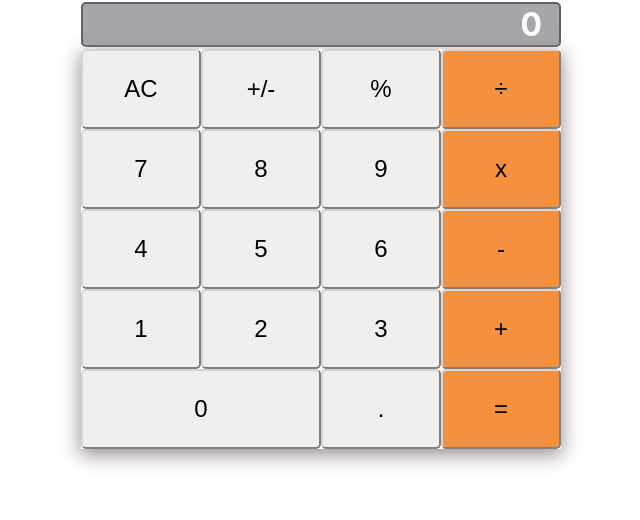
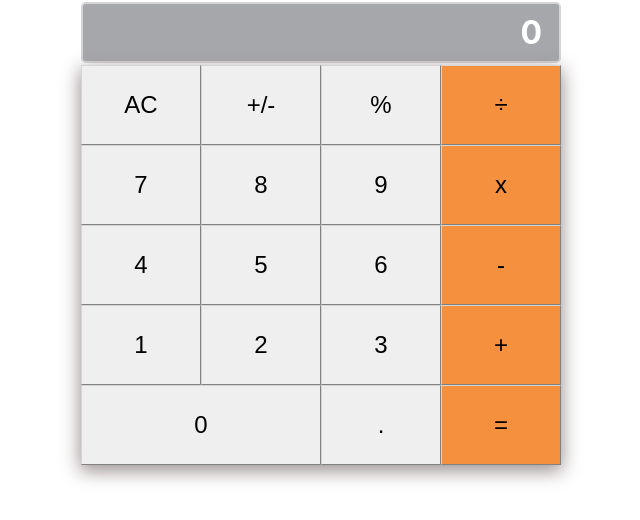
Before and after one commit to Sparktan24/Math-Magicians-, a React (Create React App) app: page / in a window 1280 px wide. Shown: the top 520 px of the page, without its empty margins (319-959 px from the left). Built offline with nearby package versions, Linux system fonts and the light colour scheme.

Commit message:
Update style

```diff
--- a/src/index.css
+++ b/src/index.css
@@ -30,8 +30,8 @@ body {
   display: flex;
   font-size: 2rem;
   justify-content: flex-end;
-  padding-right: 1rem;
-  border: 2px solid #626262;
+  border: 2px solid #d5d5d5;
+  padding: 0.5rem 1rem 0.5rem 0;
 }
 
 #calculator table tbody {
@@ -51,8 +51,8 @@ body {
   height: 100%;
   width: 100%;
   font-size: 1.5rem;
-  border-radius: 5px;
   border-color: #d5d5d5;
+  border-width: 1px;
 }
 
 .buttons-row {
```
